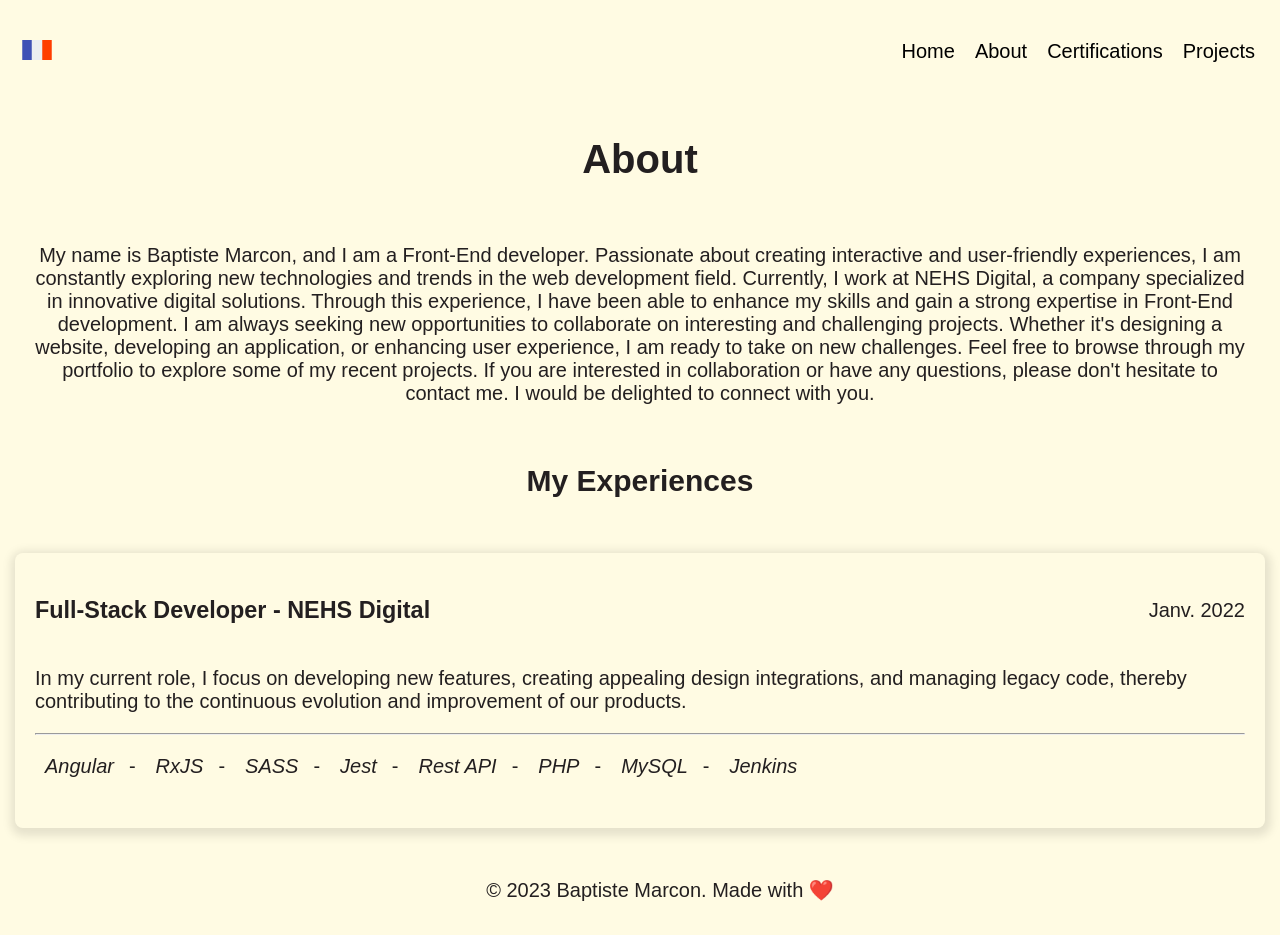
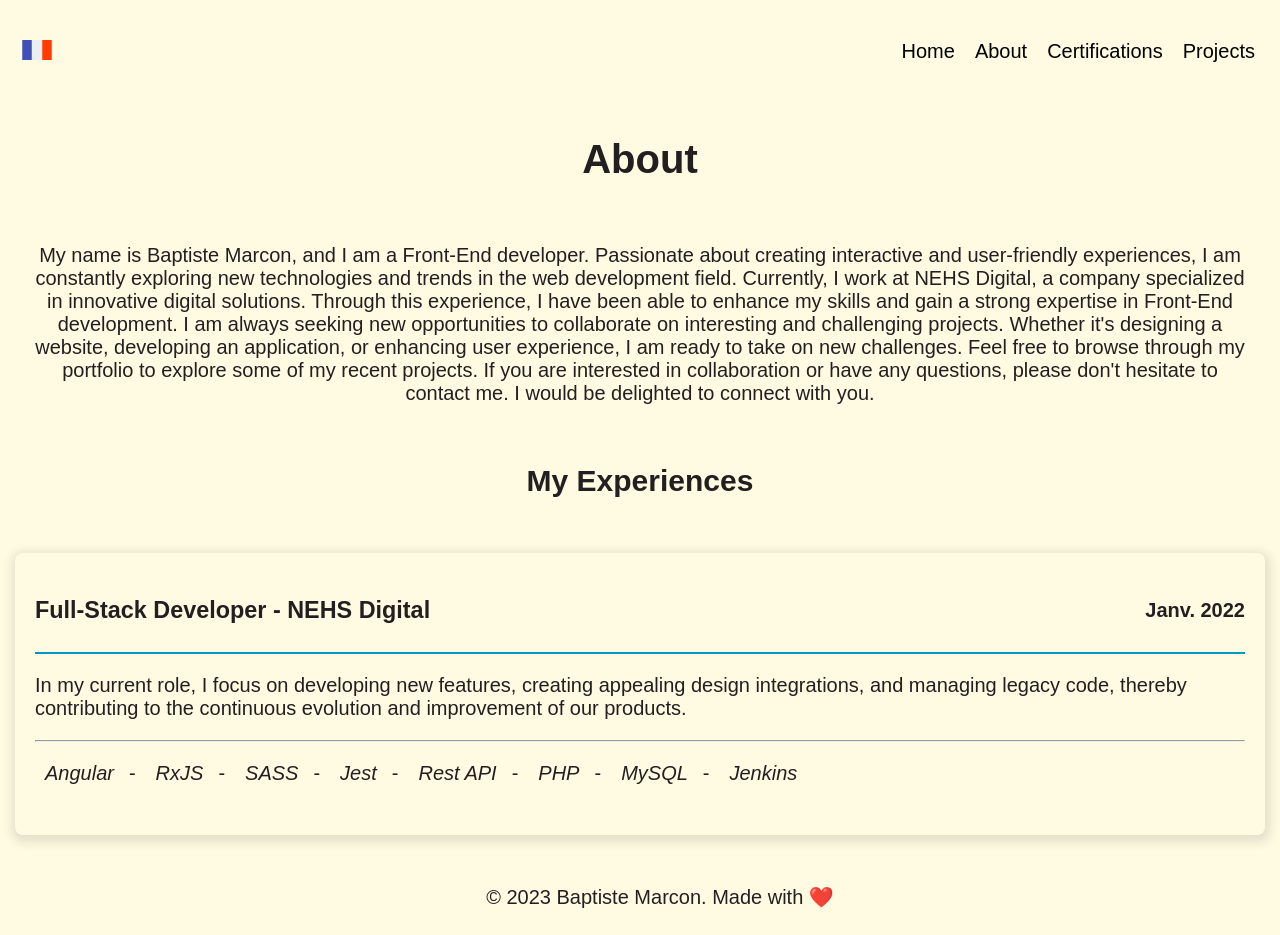
Before and after one commit to baptistemcn/personnal-website, a React (Vite) app: page /en/about in a window 1280 px wide. Built offline with nearby package versions, Linux system fonts and the light colour scheme.

Commit message:
style(experience): adjust line size on title

```diff
--- a/src/components/experience/experience.css
+++ b/src/components/experience/experience.css
@@ -22,11 +22,11 @@
   align-items: center;
 }
 
-.experience > div > p {
+.experience > div > div > p {
   text-align: left;
 }
 
-.experience > div > h3 {
+.experience > div > div {
   border-bottom: 2px solid var(--blue);
   padding: 0 0 5px 0;
   font-weight: bold;
```
